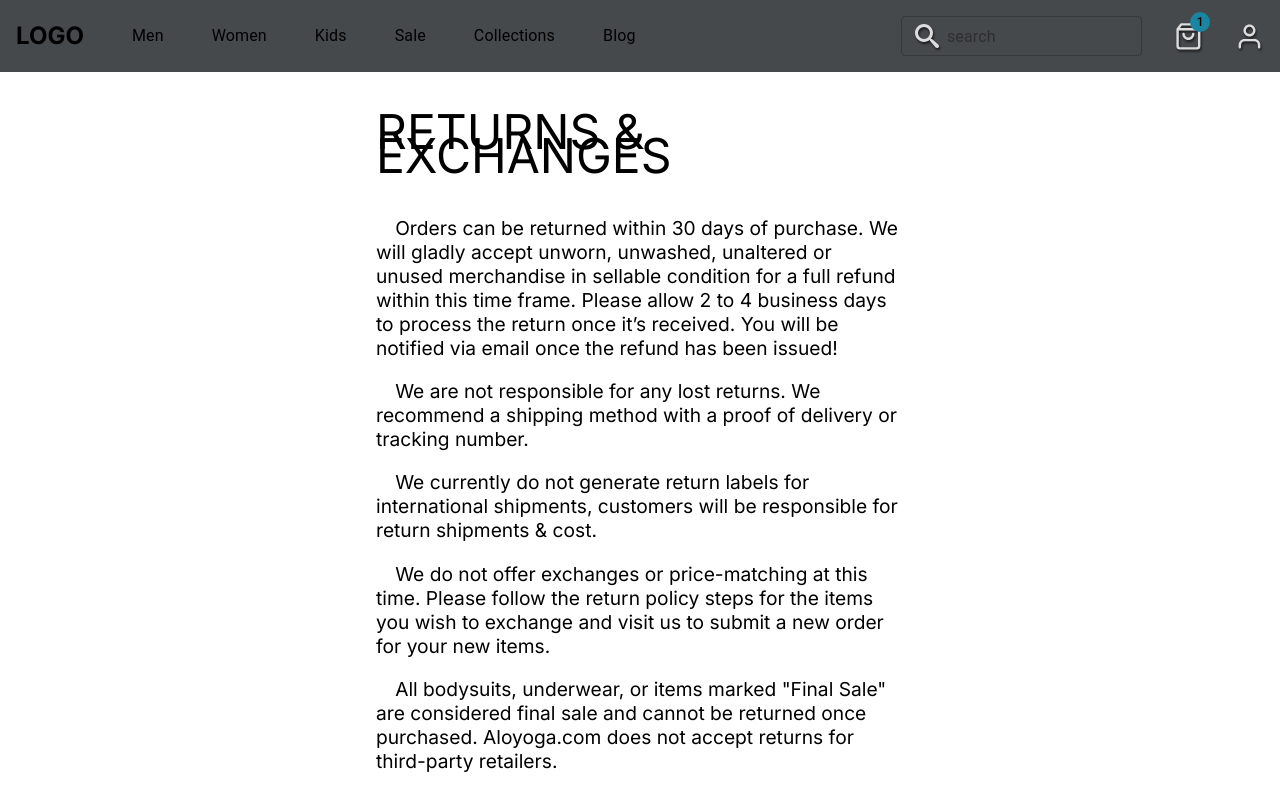
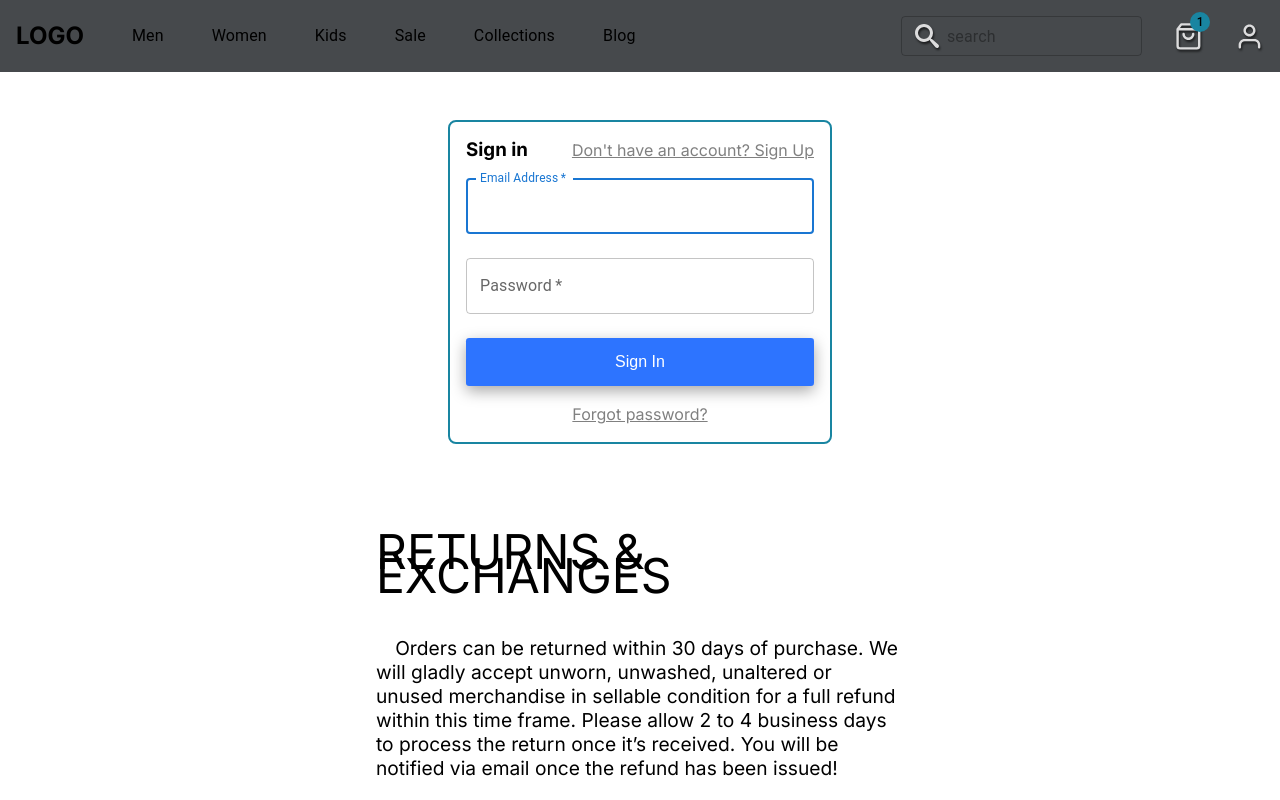
Before and after one commit to andrewsemenoff/e-commerce, a React (Create React App) app: page / in a window 1280 px wide. Shown: the top 800 px of the page. Built offline with nearby package versions, Linux system fonts and the light colour scheme.

Commit message:
SignIn Modal is added

```diff
--- a/src/App.tsx
+++ b/src/App.tsx
@@ -7,6 +7,7 @@ import NavigationBar from "./components/NavigationBar/NavigationBar.component";
 import QuickShopSlider from "./components/QuickShopSlider/QuickShopSlider.component";
 import SubscribeBar from "./components/SubscribeBar/SubscribeBar.component";
 import Returns from "./components/Returns/Returns.component";
+import SignIn from "./components/SignIn/SignIn.component";
 
 
 const theme = createTheme({
@@ -26,6 +27,7 @@ function App() {
     <ThemeProvider theme={theme}>
       <div>
         <NavigationBar />
+        <SignIn/>
         <Returns/>
         <QuickShopSlider />
         <LandingPageContent />
--- a/src/components/CustomButton/CustomButton.component.tsx
+++ b/src/components/CustomButton/CustomButton.component.tsx
@@ -1,11 +1,23 @@
 import React from "react";
-import { AddToCartButton, BaseButton, BlackButton, BlueButton } from "./CustomButton.style";
+import {
+  AddToCartButton,
+  BaseButton,
+  BlackButton,
+  BlueButton,
+} from "./CustomButton.style";
 
 export enum ButtonTypes {
   BASE = "base",
   BLACK = "black",
   BLUE = "blue",
-  ADD = 'add',
+  ADD = "add",
+}
+
+interface ButtonProps {
+  children: any;
+  buttonType?: ButtonTypes;
+  type?: "button" | "submit" | "reset" | undefined;
+  isFullWidth?: boolean;
 }
 
 const getButton = (buttonType: ButtonTypes = ButtonTypes.BASE) =>
@@ -16,9 +28,19 @@ const getButton = (buttonType: ButtonTypes = ButtonTypes.BASE) =>
     [ButtonTypes.ADD]: AddToCartButton,
   }[buttonType]);
 
-const CustomButton = ({ children, buttonType, ...otherProps }: {children: any, buttonType?: ButtonTypes}) => {
+const CustomButton: React.FC<ButtonProps> = ({
+  children,
+  isFullWidth=false,
+  type,
+  buttonType,
+  ...otherProps
+}) => {
   const StyledButton = getButton(buttonType);
-  return <StyledButton {...otherProps}>{children}</StyledButton>;
+  return (
+    <StyledButton isFullWidth={isFullWidth} type={type} {...otherProps}>
+      {children}
+    </StyledButton>
+  );
 };
 
 export default CustomButton;
--- a/src/components/CustomButton/CustomButton.style.ts
+++ b/src/components/CustomButton/CustomButton.style.ts
@@ -1,10 +1,10 @@
 import styled from "styled-components";
 
-export const BaseButton = styled.button`
+export const BaseButton = styled.button<{isFullWidth: boolean}>`
   pointer-events: ${(props) => (props.disabled ? "none" : null)};
   padding: 0.4em;
   height: fit-content;
-  width: fit-content;
+  width: ${(props)=>(props.isFullWidth ? '100%': 'fit-content')};
   font-size: 1em;
   decoration: none;
   border: none;
--- /dev/null
+++ b/src/components/SignIn/SignIn.component.tsx
@@ -0,0 +1,76 @@
+import { createTheme, ThemeProvider } from "@mui/material/styles";
+import TextField from "@mui/material/TextField";
+import React, { useState } from "react";
+import { ButtonTypes } from "../CustomButton/CustomButton.component";
+import {
+  HorizontalBox,
+  MyLink,
+  SignBox,
+  StyledForm,
+  SubmitBtn,
+} from "./SignIn.style";
+
+const theme = createTheme();
+
+const SignIn = () => {
+  const [mail, setMail] = useState("");
+  const [pass, setPass] = useState("");
+
+  const handleSubmit = (event: React.FormEvent<HTMLFormElement>) => {
+    event.preventDefault();
+    const data = new FormData(event.currentTarget);
+    console.log({
+      email: data.get("email"),
+      password: data.get("password"),
+    });
+  };
+  const handlePassChange = (event: React.ChangeEvent<HTMLInputElement>) => {
+    setPass(event.target.value);
+  };
+  const handleMailChange = (event: React.ChangeEvent<HTMLInputElement>) => {
+    setMail(event.target.value);
+  };
+  return (
+    <ThemeProvider theme={theme}>
+      <SignBox>
+        <HorizontalBox>
+          <h3>Sign in</h3>
+          <MyLink to="/">{"Don't have an account? Sign Up"}</MyLink>
+        </HorizontalBox>
+        <StyledForm onSubmit={handleSubmit}>
+          <TextField
+            value={mail}
+            margin="normal"
+            required
+            fullWidth
+            id="email"
+            label="Email Address"
+            name="email"
+            autoComplete="email"
+            autoFocus
+            onChange={handleMailChange}
+          />
+          <TextField
+            value={pass}
+            margin="normal"
+            required
+            fullWidth
+            name="password"
+            label="Password"
+            type="password"
+            id="password"
+            autoComplete="current-password"
+            onChange={handlePassChange}
+          />
+          <SubmitBtn isFullWidth type="submit" buttonType={ButtonTypes.BLUE}>
+            Sign In
+          </SubmitBtn>
+          <HorizontalBox align="center">
+            <MyLink to="/">Forgot password?</MyLink>
+          </HorizontalBox>
+        </StyledForm>
+      </SignBox>
+    </ThemeProvider>
+  );
+};
+export default SignIn;
--- /dev/null
+++ b/src/components/SignIn/SignIn.style.ts
@@ -0,0 +1,36 @@
+import styled from "styled-components";
+import CustomButton from "../CustomButton/CustomButton.component";
+import { Link } from "react-router-dom";
+import { NavLink } from "react-router-dom";
+
+export const SignBox = styled.div`
+  width: 30vw;
+  margin: 3em auto;
+  padding: 1em;
+  display: flex;
+  flex-direction: column;
+  justify-content: space-between;
+  align-items: center;
+  border-radius: 0.5em;
+  border: #1985A1 solid 2px;
+`;
+
+export const StyledForm = styled.form``;
+
+export const SubmitBtn = styled(CustomButton)`
+  margin: 1em 0;
+  height: 3em;
+`;
+
+export const MyLink = styled(NavLink)`
+  color: grey;
+  &:hover{
+    color: #1985A1;
+  }
+`;
+
+export const HorizontalBox = styled.div<{align?: string}>`
+    width: 100%;
+    display: flex;
+    justify-content: ${({align})=> align??'space-between'};
+`
--- a/src/svg_components/Facebook.tsx
+++ b/src/svg_components/Facebook.tsx
@@ -6,8 +6,6 @@ const SvgFacebook = (props: SVGProps<SVGSVGElement>) => (
     {...props}
   >
     <path
-      fill-rule="evenodd"
-      clip-rule="evenodd"
       d="M17.3333 8.99984C17.3333 4.39817 13.6016 0.666504 8.99996 0.666504C4.39829 0.666504 0.666626 4.39817 0.666626 8.99984C0.666626 13.6015 4.39829 17.3332 8.99996 17.3332C9.04891 17.3332 9.09762 17.3322 9.14644 17.3313V10.8441H7.35608V8.7576H9.14644V7.22219C9.14644 5.44149 10.2335 4.4723 11.8219 4.4723C12.5826 4.4723 13.2364 4.52901 13.427 4.55432V6.41538H12.3317C11.4676 6.41538 11.3002 6.8261 11.3002 7.42869V8.7576H13.3665L13.0972 10.8441H11.3002V17.0112C14.7834 16.0127 17.3333 12.8036 17.3333 8.99984Z"
       fill="white"
     />
--- a/src/svg_components/Twitter.tsx
+++ b/src/svg_components/Twitter.tsx
@@ -6,8 +6,6 @@ const SvgTwitter = (props: SVGProps<SVGSVGElement>) => (
     {...props}
   >
     <path
-      fill-rule="evenodd"
-      clip-rule="evenodd"
       d="M17.3333 1.91196C16.7135 2.17965 16.0531 2.35709 15.3645 2.44324C16.0729 2.02683 16.6135 1.37247 16.8677 0.583753C16.2073 0.971445 15.4781 1.24529 14.701 1.39811C14.0739 0.740675 13.1802 0.333496 12.2052 0.333496C10.3135 0.333496 8.79058 1.84529 8.79058 3.69862C8.79058 3.96529 8.8135 4.2217 8.86975 4.4658C6.02913 4.32939 3.51558 2.98888 1.82704 0.946829C1.53225 1.45042 1.35933 2.02683 1.35933 2.64734C1.35933 3.81247 1.96871 4.84529 2.87704 5.44324C2.32808 5.43298 1.78954 5.27606 1.33329 5.02888C1.33329 5.03914 1.33329 5.05247 1.33329 5.0658C1.33329 6.70068 2.51767 8.05862 4.07079 8.37144C3.79267 8.44632 3.48954 8.48221 3.17496 8.48221C2.95621 8.48221 2.73538 8.46991 2.52808 8.42478C2.97079 9.75708 4.22704 10.7366 5.72079 10.7684C4.55829 11.6638 3.08225 12.2032 1.48433 12.2032C1.20413 12.2032 0.935376 12.1909 0.666626 12.1571C2.18017 13.1181 3.97392 13.6668 5.90829 13.6668C12.1958 13.6668 15.6333 8.53862 15.6333 4.0935C15.6333 3.94478 15.6281 3.80119 15.6208 3.65862C16.2989 3.18478 16.8687 2.59298 17.3333 1.91196Z"
       fill="white"
     />
```
Also changed, not shown: src/svg_components/Instagram.tsx (+0 -2 lines).
